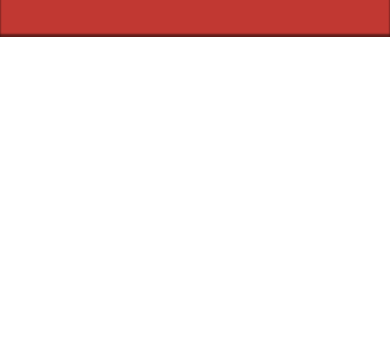
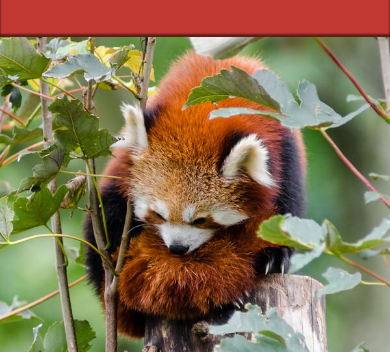
Before and after one commit to tradri/mozilla-splash-page, a plain HTML site: page index.html in a window 390 px wide. Shown: the part 1115-1467 px from the top of the page. Before the commit the page ends 1152 px from the top, so only its background shows below. Drawn offline with nearby package versions, Linux system fonts and the light colour scheme.

Commit message:
added responsive red panda image

```diff
--- a/index.html
+++ b/index.html
@@ -150,6 +150,10 @@
 
         <div class="red-panda">
             <!-- insert picture element -->
+            <picture>
+                <source media="(max-width: 600px)" srcset="redpanda600.jpg">
+                <img src="redpanda1200.jpg" alt="Red Panda">
+            </picture>
         </div>
 
     </main>
```
